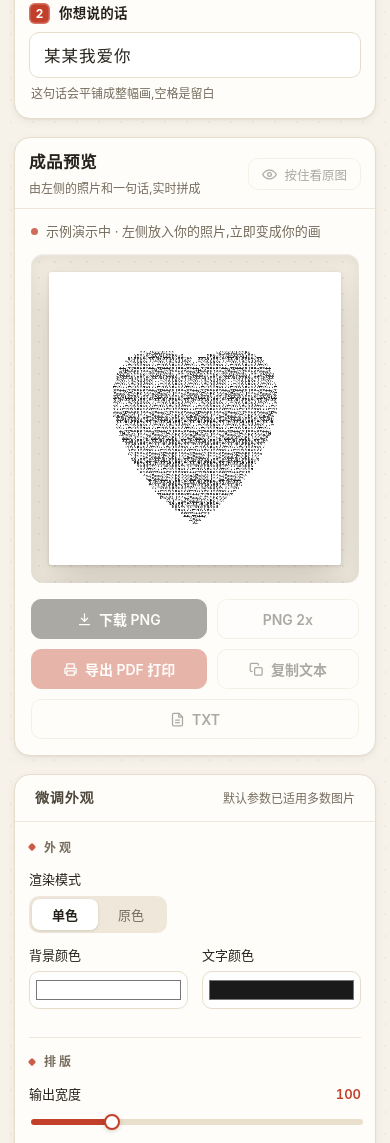
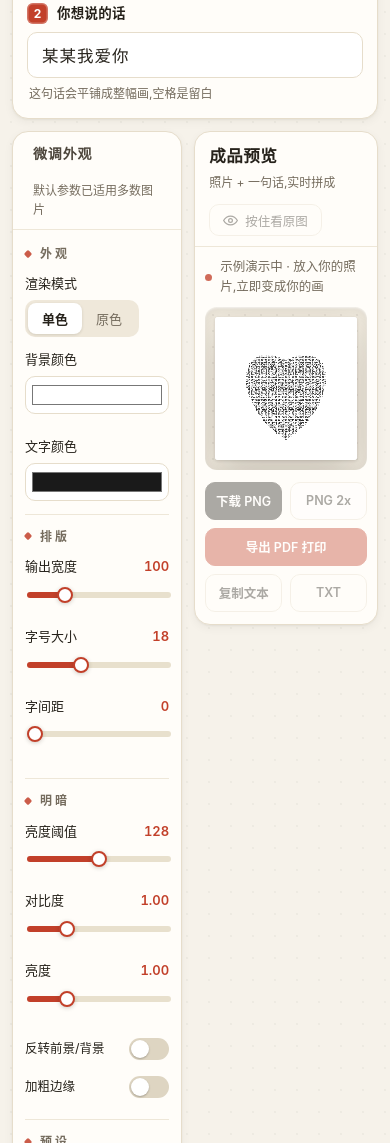
Before and after one commit to hellocatfish/WordArt, a website built with Vite: page frontend/index.html in a window 390 px wide. Shown: the part 857-2000 px from the top of the page. Built offline with nearby package versions, Linux system fonts and the light colour scheme; a small style sheet from the web is missing.

Commit message:
feat(frontend): 响应式布局重排——桌面「创作输入」通栏 banner,手机同屏双栏

```diff
--- a/frontend/index.html
+++ b/frontend/index.html
@@ -62,7 +62,7 @@
 
     <!-- ============ 工作区:左输入 → 右输出 ============ -->
     <section class="studio" id="studio">
-      <!-- 左列:创作输入(强调)+ 微调 -->
+      <!-- 通栏输入卡(壹贰叁正下方的横向 banner)+ 微调面板:经 CSS 拆平分列 -->
       <div class="col col-input">
         <section class="card input-card" aria-label="创作输入">
           <header class="pane-head accent">
@@ -199,7 +199,7 @@
           <header class="pane-head output-head">
             <div>
               <h2>成品预览</h2>
-              <p class="pane-sub">由左侧的照片和一句话,实时拼成</p>
+              <p class="pane-sub"><span class="sub-desktop">由左侧的照片和一句话,实时拼成</span><span class="sub-mobile">照片 + 一句话,实时拼成</span></p>
             </div>
             <div class="preview-tools">
               <button class="btn ghost small" id="btn-compare" disabled aria-label="按住查看原图对比,松开回到文字画">
@@ -209,7 +209,7 @@
             </div>
           </header>
 
-          <div class="status" id="status-line">示例演示中 · 左侧放入你的照片,立即变成你的画</div>
+          <div class="status" id="status-line">示例演示中 · 放入你的照片,立即变成你的画</div>
 
           <div class="preview-stage" id="preview-stage">
             <canvas id="preview" hidden></canvas>
--- a/frontend/src/main.js
+++ b/frontend/src/main.js
@@ -184,7 +184,7 @@ function render() {
   }
   if (comparing) setCompare(false)
   if (!state.params.text.trim()) {
-    setStatus('先在左侧「你想说的话」里写点什么吧')
+    setStatus('先在「你想说的话」里写点什么吧')
     return
   }
   const t0 = performance.now()
--- a/frontend/src/style.css
+++ b/frontend/src/style.css
@@ -9,9 +9,10 @@
    玻璃只借光、不带色 —— backdrop-filter 高斯模糊 + 饱和度增强,
    受光顶边 + 噪点颗粒,营造真实玻璃的安静高级感。
 
-   布局叙事:页首「三步成礼」使用演示 → 左列「创作输入」
-   (照片 + 一句话,唯二要定的事)→ 右列「成品预览」实时渲染;
-   微调面板退居左列下方。
+   布局叙事:页首「三步成礼」使用演示 → 「创作输入」通栏 banner
+   (抬头 / 照片 / 一句话三层纵向堆叠,各自横向铺满)→
+   下方左「微调」右「成品预览」实时对照;窄屏(≤960px)同一套
+   分区:输入通栏 + 左调参右看结果。
    ============================================================ */
 
 :root {
@@ -218,7 +219,7 @@ body {
   white-space: nowrap;
 }
 
-/* ============ 工作区布局:左输入 → 右输出 ============ */
+/* ============ 工作区布局:输入通栏 banner → 左微调 · 右成品 ============ */
 .studio {
   display: grid;
   grid-template-columns: 392px minmax(0, 1fr);
@@ -228,6 +229,13 @@ body {
 }
 
 .col { display: flex; flex-direction: column; gap: 22px; min-width: 0; }
+
+/* 「创作输入」升为通栏:壹贰叁正下方的横向 banner;
+   col-input 拆平后,微调独占左列、成品独占右列,同屏对照 */
+.col-input { display: contents; }
+.input-card { grid-column: 1 / -1; }
+.param-pane { grid-column: 1; min-width: 0; }
+.col-output { grid-column: 2; }
 
 .card {
   background: var(--card);
@@ -256,6 +264,9 @@ body {
 }
 
 .pane-sub { margin: 2px 0 0; font-size: 12px; color: var(--muted); }
+
+/* 成品卡副标题的双份文案:窄屏双栏下"左侧"不再成立,换方向中性短句 */
+.pane-sub .sub-mobile { display: none; }
 
 /* 输入卡头:朱砂信笺抬头,强调"你唯二要定的事" */
 .pane-head.accent {
@@ -1227,40 +1238,69 @@ input[type="range"]:focus-visible::-moz-range-thumb { box-shadow: 0 0 0 5px rgba
   .preview-stage { min-height: 380px; }
 }
 
+/* 桌面(≥961px):「创作输入」通栏 banner 内部保持纵向层叠
+   —— 抬头一行、照片一行、一句话一行,三层各自横向铺满;
+   宽屏放大的是呼吸感与主角字号,不改变层叠结构 */
+@media (min-width: 961px) {
+  .input-body { gap: 20px; padding: 18px 24px 20px; }
+
+  /* 照片行:通栏横向大画幅,原图居中 */
+  .photo-slot { min-height: 250px; }
+  .photo-slot img { max-height: 330px; }
+
+  /* 一句话行:通栏题字,banner 主角,字号放大一档 */
+  .input-body .input-field input[type="text"] { padding: 14px 18px; font-size: 17.5px; }
+}
+
 @media (max-width: 960px) {
-  /* 单列流:输入卡 → 成品卡 → 微调卡 */
-  .studio { display: flex; flex-direction: column; gap: 18px; }
+  /* 同屏双栏,向桌面看齐:输入卡通栏置顶,
+     下方左「微调」右「成品」——成品吸顶常驻,
+     拖滑杆的每一刻结果都在眼前,不再上下来回滚动 */
+  .studio {
+    grid-template-columns: minmax(0, 25fr) minmax(0, 27fr);
+    gap: 14px;
+  }
 
   .gallery-grid { grid-template-columns: repeat(2, 1fr); }
 
-  .col-input, .col-output { display: contents; }
-
-  .input-card { order: 1; }
-  .output-pane { order: 2; position: static; }
-  .param-pane { order: 3; }
+  .output-pane {
+    top: 10px; /* 基础样式已是 sticky,这里只收吸顶距离 */
+    padding-bottom: 16px;
+  }
 
   .site-header { flex-direction: column; align-items: flex-start; gap: 12px; }
 
   .steps { grid-template-columns: 1fr; gap: 12px; }
 
-  .preview-stage { min-height: 320px; padding: 18px; margin: 12px 16px 0; }
+  /* 副标题换短文案 */
+  .pane-sub .sub-desktop { display: none; }
+  .pane-sub .sub-mobile { display: inline; }
 
-  .preview-stage canvas { max-height: clamp(260px, 52vh, 560px); }
+  .preview-stage { min-height: clamp(170px, 26vh, 300px); padding: 14px; margin: 10px 12px 0; }
 
-  .status { padding: 12px 16px 0; }
+  .preview-stage canvas { max-height: 40vh; max-height: 40svh; }
 
-  .actions { margin: 16px 16px 0; }
+  .status { padding: 11px 12px 0; font-size: 12.5px; }
+
+  .actions { margin: 12px 12px 0; }
   .actions .btn { flex: 1 1 auto; }
   .actions .actions-gap { display: none; }
 
-  .output-pane { padding-bottom: 16px; }
-  .pane-head { padding: 13px 16px 11px; }
+  .pane-head { padding: 13px 14px 11px; }
   .pane-head.accent { padding: 14px 16px 12px; }
   .input-body { padding: 14px 16px 16px; }
+  .param-body { padding: 2px 14px 12px; }
+}
+
+/* 手机横屏 / 极矮视口:吸顶预览放不下就退回静态,双栏仍在同屏 */
+@media (max-width: 960px) and (max-height: 480px) {
+  .output-pane { position: static; }
+  .preview-stage { min-height: 140px; }
+  .preview-stage canvas { max-height: 30vh; }
 }
 
 @media (max-width: 560px) {
-  .container { padding: 0 14px; }
+  .container { padding: 0 12px; }
 
   .gallery-grid { grid-template-columns: repeat(auto-fill, minmax(150px, 1fr)); gap: 12px; }
 
@@ -1270,11 +1310,31 @@ input[type="range"]:focus-visible::-moz-range-thumb { box-shadow: 0 0 0 5px rgba
 
   .photo-slot img { max-height: 240px; }
 
+  .studio { gap: 12px; }
+
+  .output-pane { top: 8px; padding-bottom: 12px; }
+
   .pane-head, .pane-head.accent { padding: 12px 14px 10px; }
 
   .input-body { padding: 13px 14px 15px; }
 
-  .param-body { padding: 2px 14px 12px; }
+  /* 左列参数:窄栏紧凑化(颜色竖排、预设通栏、分段钮收窄) */
+  .param-body { padding: 2px 12px 10px; }
+  .param-section { padding: 12px 0 13px; }
+  .param-section h3 { margin-bottom: 10px; }
+  .segmented button { padding: 6px 14px; }
+  .colors-row { flex-direction: column; gap: 10px; }
+  .preset-row .btn { flex: 1 1 100%; }
+  .switch-row { font-size: 12.5px; padding: 8px 0; }
+
+  /* 右列成品:按钮去图标改两列栅格,PDF 主操作通栏 */
+  .preview-stage { margin: 10px 10px 0; padding: 10px; min-height: 150px; }
+  .preview-stage canvas { max-height: 34vh; max-height: 34svh; }
+  .status { padding: 10px 10px 0; }
+  .actions { display: grid; grid-template-columns: repeat(2, 1fr); gap: 8px; margin: 12px 10px 0; }
+  .actions .btn { min-height: 38px; padding: 0 6px; font-size: 12.5px; }
+  .actions .btn svg { display: none; }
+  #btn-pdf { grid-column: 1 / -1; }
 }
 
 /* ============================================================
```
Also changed, not shown: AGENTS.md (+5 -3 lines), README.md.
